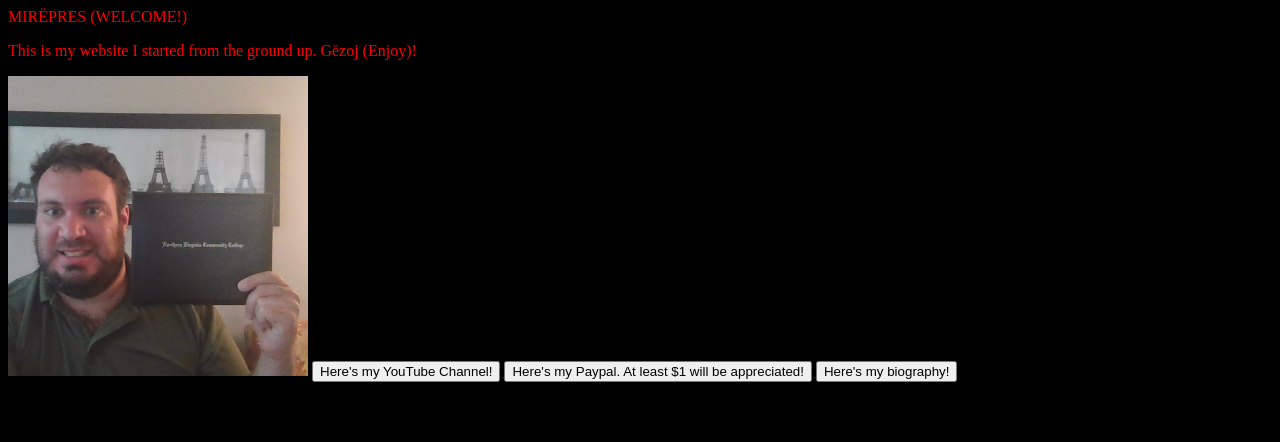
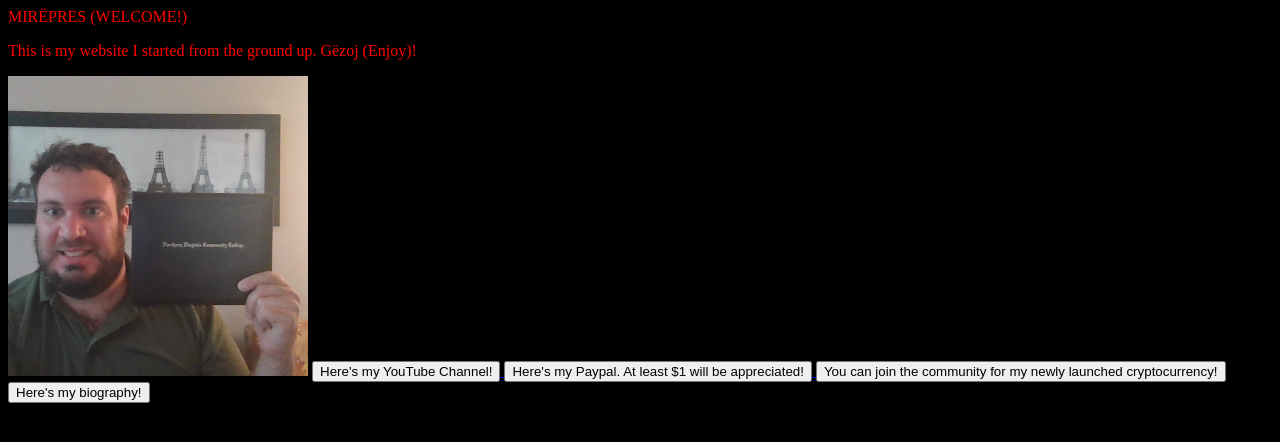
Before and after one commit to GHMH5/AkifHamdyEisa, a plain HTML site: page index.html in a window 1280 px wide. Drawn offline with Linux system fonts and the light colour scheme.

Commit message:
Update index.html
Includes link to my crypto community on Pump.fun!

```diff
--- a/index.html
+++ b/index.html
@@ -26,6 +26,10 @@
                 <button>Here's my Paypal. At least $1 will be appreciated!</button>
             <a>
 
+            <a href=fuzzyfrogcoincommunity.html>
+                <button>You can join the community for my newly launched cryptocurrency!</button>
+            <a>
+
             <a href="about.html">
                     <button>Here's my biography!</button>
             <a>
@@ -33,4 +37,5 @@
         </body>
 
     </head>
+
 </html>
```
